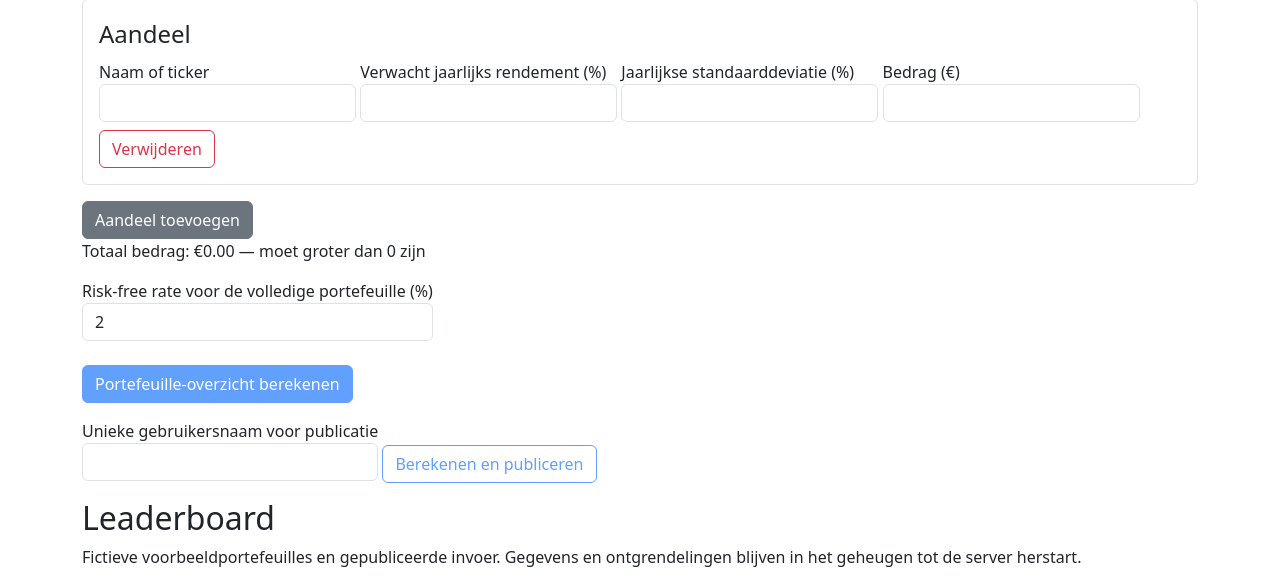
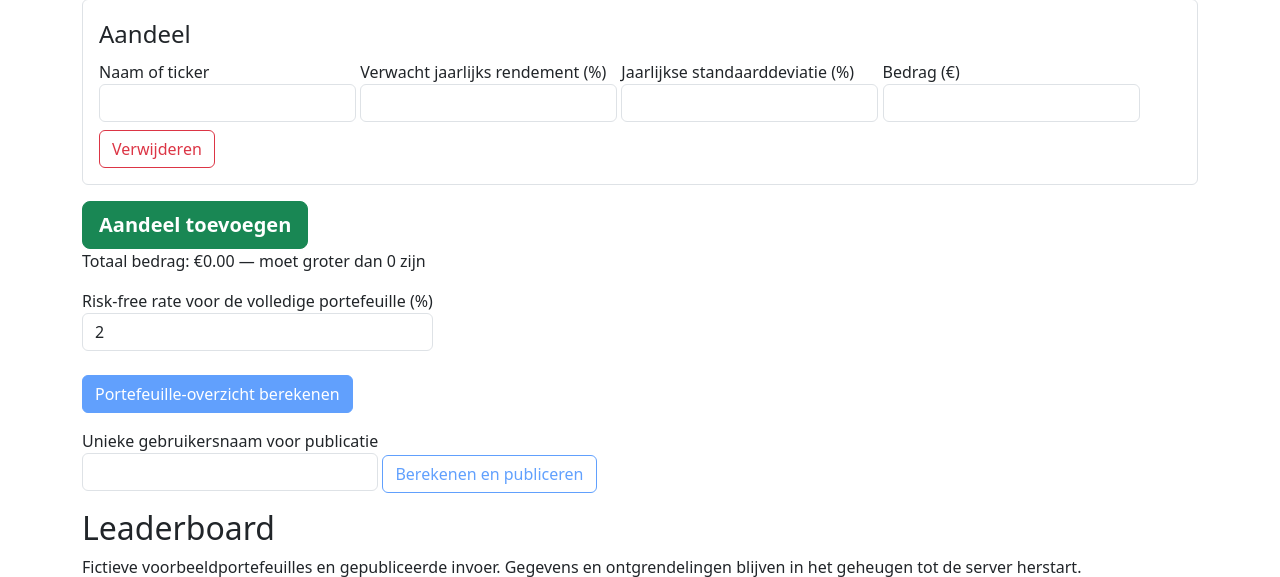
Before and after one commit to NilsM876/VOORBEELD, a Flask app: page / in a window 1280 px wide. Shown: the part 299-876 px from the top of the page. Run offline with Flask 3, Linux system fonts and the light colour scheme; parts of the project's set-up code (start-up, migrations or seed data) failed here and were passed over.

Commit message:
Make add stock button large, green and bold
Co-Authored-By: Claude Opus 5.5 <noreply@anthropic.com>

```diff
--- a/templates/index.html
+++ b/templates/index.html
@@ -18,7 +18,7 @@
     </fieldset>
   {% endfor %}
   </div>
-  <button type="button" id="add-stock" class="btn btn-secondary">Aandeel toevoegen</button>
+  <button type="button" id="add-stock" class="btn btn-success btn-lg fw-bold">Aandeel toevoegen</button>
   <p id="amount-total" aria-live="polite"></p>
   <label>Risk-free rate voor de volledige portefeuille (%) <input class="form-control" type="number" step="any" name="risk_free_rate" value="{{ rate }}" required></label>
   <p class="mt-4"><button class="btn btn-primary" name="action" value="calculate">Portefeuille-overzicht berekenen</button></p>
```
